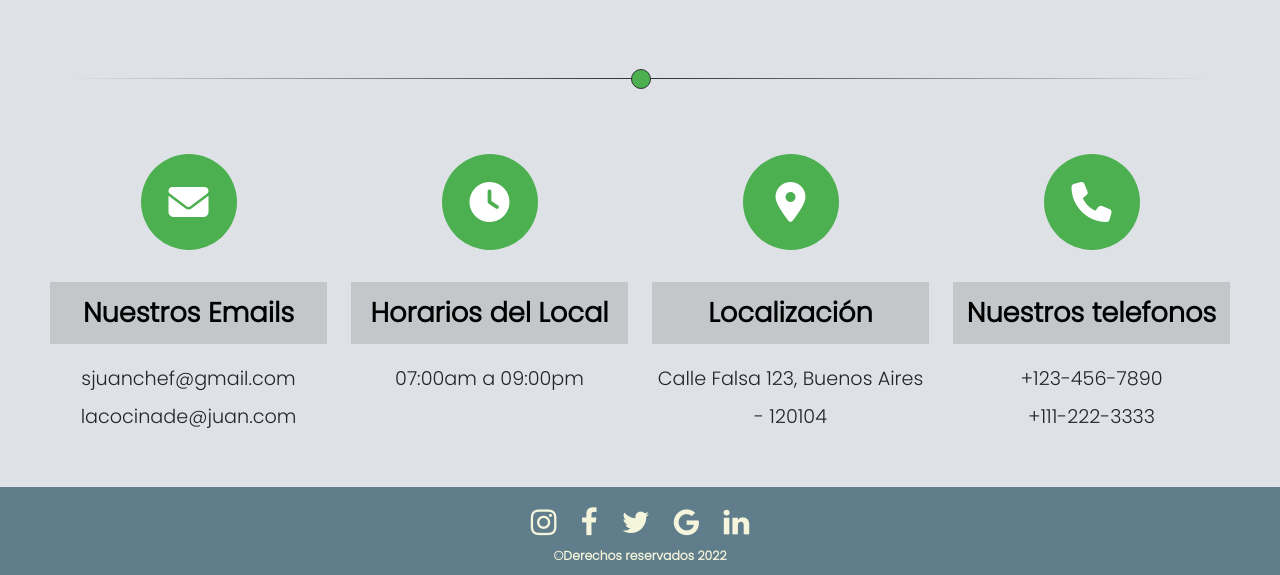
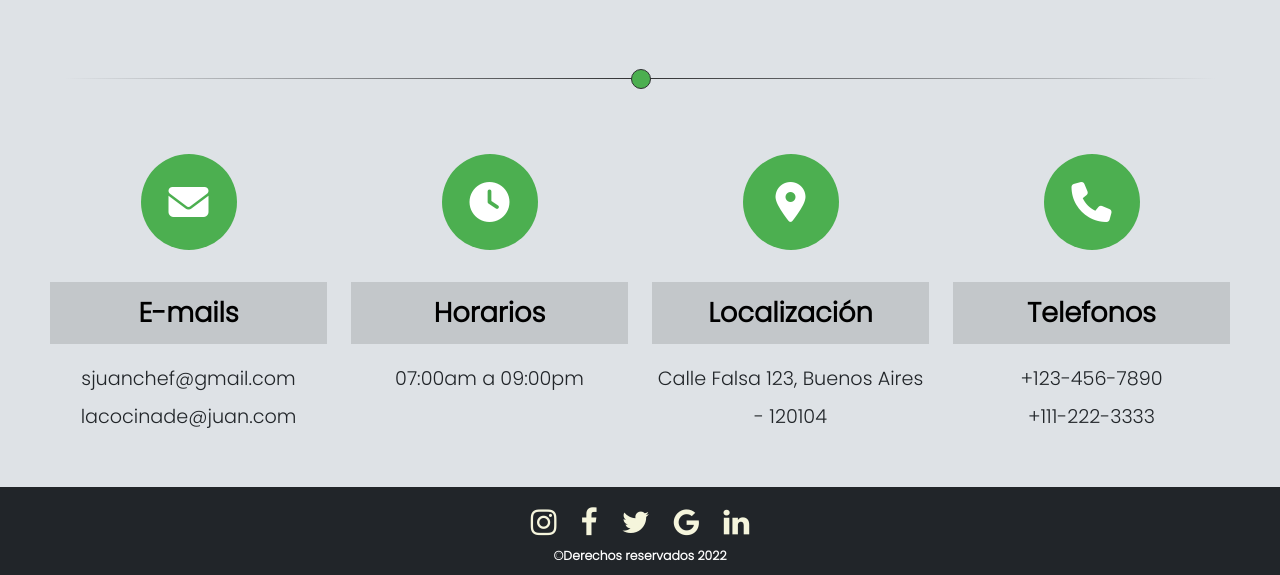
Before and after one commit to Tina-bot/TPI-FullStackPt2, a plain HTML site: page sucursales.html in a window 1280 px wide. Shown: the part 778-1353 px from the top of the page. Drawn offline with Linux system fonts and the light colour scheme.

Commit message:
fix style 💄

```diff
--- a/style.css
+++ b/style.css
@@ -894,9 +894,9 @@ fieldset label, fieldset .radio-group label {
 /* end Register.html */
 
 footer {
-    background-color: #607D8B;
+    background-color: #212529;
     padding: 10px;
-    color: beige;
+    color: white;
     font-size: 15px;
     text-align: center;
     margin-top: auto;
--- a/sucursales.html
+++ b/sucursales.html
@@ -76,14 +76,14 @@
 
             <div class="box">
                 <i class="fas fa-envelope"></i>
-                <h3>Nuestros Emails</h3>
+                <h3>E-mails</h3>
                 <p>sjuanchef@gmail.com</p>
                 <p>lacocinade@juan.com</p>
             </div>
 
             <div class="box">
                 <i class="fas fa-clock"></i>
-                <h3>Horarios del Local</h3>
+                <h3>Horarios</h3>
                 <p>07:00am a 09:00pm</p>
             </div>
 
@@ -95,7 +95,7 @@
 
             <div class="box">
                 <i class="fas fa-phone"></i>
-                <h3>Nuestros telefonos</h3>
+                <h3>Telefonos</h3>
                 <p>+123-456-7890</p>
                 <p>+111-222-3333</p>
             </div>
```
Also changed, not shown: img/2.png (deleted), img/header-page-hero.jpeg (deleted).
